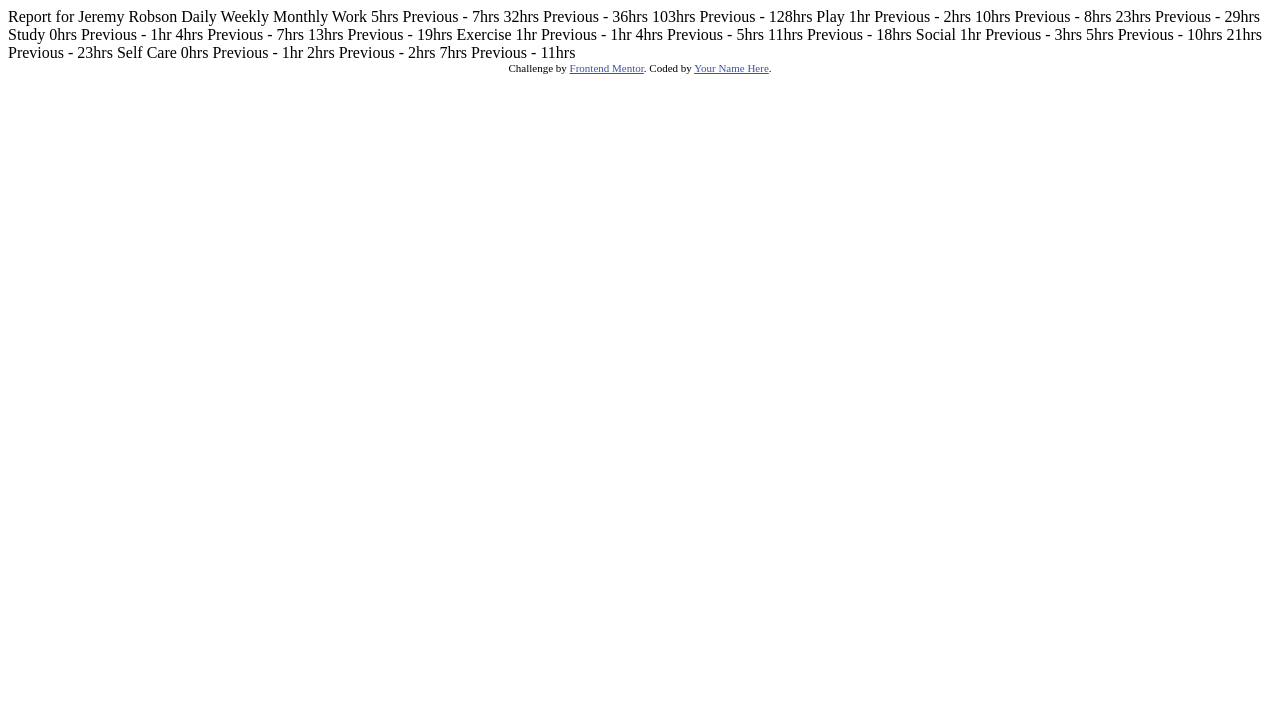
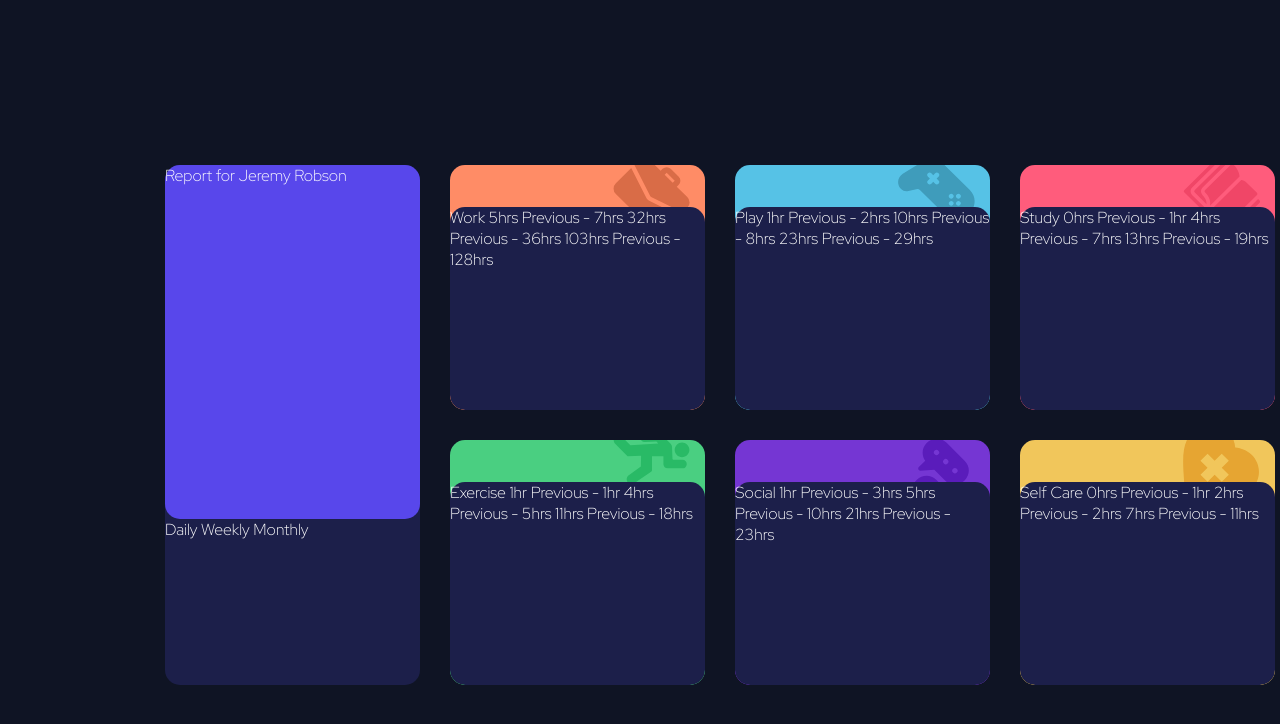
Before and after one commit to RBerger90/FEM_Time_Tracking, a plain HTML site: page index.html in a window 1280 px wide. Drawn offline with Linux system fonts and the light colour scheme.

Commit message:
Cards placed and colored

```diff
--- a/index.html
+++ b/index.html
@@ -2,27 +2,34 @@
 <html lang="en">
 <head>
     <meta charset="UTF-8">
-  <meta name="viewport" content="width=device-width, initial-scale=1.0"> <!-- displays site properly based on user's device -->
-
+    <meta name="viewport" content="width=device-width, initial-scale=1.0">
+    <!-- displays site properly based on user's device -->
+    <link rel="preconnect" href="https://fonts.googleapis.com">
+    <link rel="preconnect" href="https://fonts.gstatic.com" crossorigin>
+    <link href="https://fonts.googleapis.com/css2?family=Red+Hat+Display:wght@300;700&display=swap" rel="stylesheet">
     <link rel="icon" type="image/png" sizes="32x32" href="./images/favicon-32x32.png">
+    <link rel="stylesheet" href="styles.css">
 
     <title>Frontend Mentor | Time tracking dashboard</title>
-
-  <!-- Feel free to remove these styles or customise in your own stylesheet 👍 -->
-  <style>
-    .attribution { font-size: 11px; text-align: center; }
-    .attribution a { color: hsl(228, 45%, 44%); }
-  </style>
 </head>
 <body>
 
+    <div id="userCard">
+
+        <div>
             Report for
             Jeremy Robson
+        </div>
 
         Daily
         Weekly
         Monthly
+    </div>
 
+    <div class="activities" id="workCard">
+        <img src="images/icon-work.svg" alt="wallet icon">
+
+        <div>
             Work
             5hrs <!-- daily -->
             Previous - 7hrs <!-- daily -->
@@ -30,7 +37,14 @@
             Previous - 36hrs <!-- weekly -->
             103hrs <!-- monthly -->
             Previous - 128hrs <!-- monthly -->
+        </div>
 
+    </div>
+
+    <div class="activities" id="playCard">
+        <img src="images/icon-play.svg" alt="controller icon">
+
+        <div>
             Play
             1hr <!-- daily -->
             Previous - 2hrs <!-- daily -->
@@ -38,7 +52,13 @@
             Previous - 8hrs <!-- weekly -->
             23hrs <!-- monthly -->
             Previous - 29hrs <!-- monthly -->
+        </div>
+    </div>
 
+    <div class="activities" id="studyCard">
+        <img src="images/icon-study.svg" alt="book icon">
+
+        <div>
             Study
             0hrs <!-- daily -->
             Previous - 1hr <!-- daily -->
@@ -46,7 +66,13 @@
             Previous - 7hrs <!-- weekly -->
             13hrs <!-- monthly -->
             Previous - 19hrs <!-- monthly -->
+        </div>
+    </div>
 
+    <div class="activities" id="exerciseCard">
+        <img src="images/icon-exercise.svg" alt="running man icon">
+
+        <div>
             Exercise
             1hr <!-- daily -->
             Previous - 1hr <!-- daily -->
@@ -54,7 +80,13 @@
             Previous - 5hrs <!-- weekly -->
             11hrs <!-- monthly -->
             Previous - 18hrs <!-- monthly -->
+        </div>
+    </div>
 
+    <div class="activities" id="socialCard">
+        <img src="images/icon-social.svg" alt="discussion bubble icon">
+
+        <div>
             Social
             1hr <!-- daily -->
             Previous - 3hrs <!-- daily -->
@@ -62,7 +94,13 @@
             Previous - 10hrs <!-- weekly -->
             21hrs <!-- monthly -->
             Previous - 23hrs <!-- monthly -->
+        </div>
+    </div>
 
+    <div class="activities" id="careCard">
+        <img src="images/icon-self-care.svg" alt="cross icon">
+
+        <div>
             Self Care
             0hrs <!-- daily -->
             Previous - 1hr <!-- daily -->
@@ -70,11 +108,9 @@
             Previous - 2hrs <!-- weekly -->
             7hrs <!-- monthly -->
             Previous - 11hrs <!-- monthly -->
+        </div>
+    </div>
 
 
-  <div class="attribution">
-    Challenge by <a href="https://www.frontendmentor.io?ref=challenge" target="_blank">Frontend Mentor</a>.
-    Coded by <a href="#">Your Name Here</a>.
-  </div>
 </body>
 </html>
--- /dev/null
+++ b/styles.css
@@ -0,0 +1,83 @@
+
+body{
+    font-family: 'Red Hat Display', sans-serif;
+    color: white;
+    display: grid;
+    background: hsl(226, 43%, 10%);
+    grid-template-columns: repeat(4, 1fr);
+    grid-template-rows: repeat(2, 1fr);
+    margin: 165px;
+    padding: 0;
+}
+
+#userCard{
+    background: hsl(235, 46%, 20%);
+    border-radius: 15px;
+    grid-column: 1/1;
+    grid-row: 1/ span 2;
+    height: 520px;
+    width: 255px;
+    display: flex;
+    flex-direction: column;
+}
+
+#userCard > div{
+    background: hsl(246, 80%, 60%);
+    border-radius: 15px;
+    height: 68%;
+}
+
+.activities{
+    width: 255px;
+    height: 245px;
+    background: black;
+    border-radius: 15px;
+    margin-left: 30px;
+    margin-bottom: 30px;
+    position: relative;
+    overflow: hidden;
+}
+
+.activities > div{
+    background: hsl(235, 46%, 20%);
+    height: 83%;
+    border-radius: 15px;
+    position: absolute;
+    bottom: 0;
+}
+
+.activities > img{
+    position: absolute;
+    right: 6%;
+    top: -3%;
+    width: 30%;
+}
+
+#careCard > img{
+    top: -7%;
+}
+
+
+#workCard{
+    background: hsl(15, 100%, 70%);
+}
+
+#playCard{
+    background: hsl(195, 74%, 62%);
+}
+
+#studyCard{
+    background: hsl(348, 100%, 68%);
+}
+
+#exerciseCard{
+    background: hsl(145, 58%, 55%);
+}
+
+#socialCard{
+    background: hsl(264, 64%, 52%);
+}
+
+#careCard{
+    background: hsl(43, 84%, 65%);
+}
```
Lines whose indentation alone changed are shown as unchanged.
